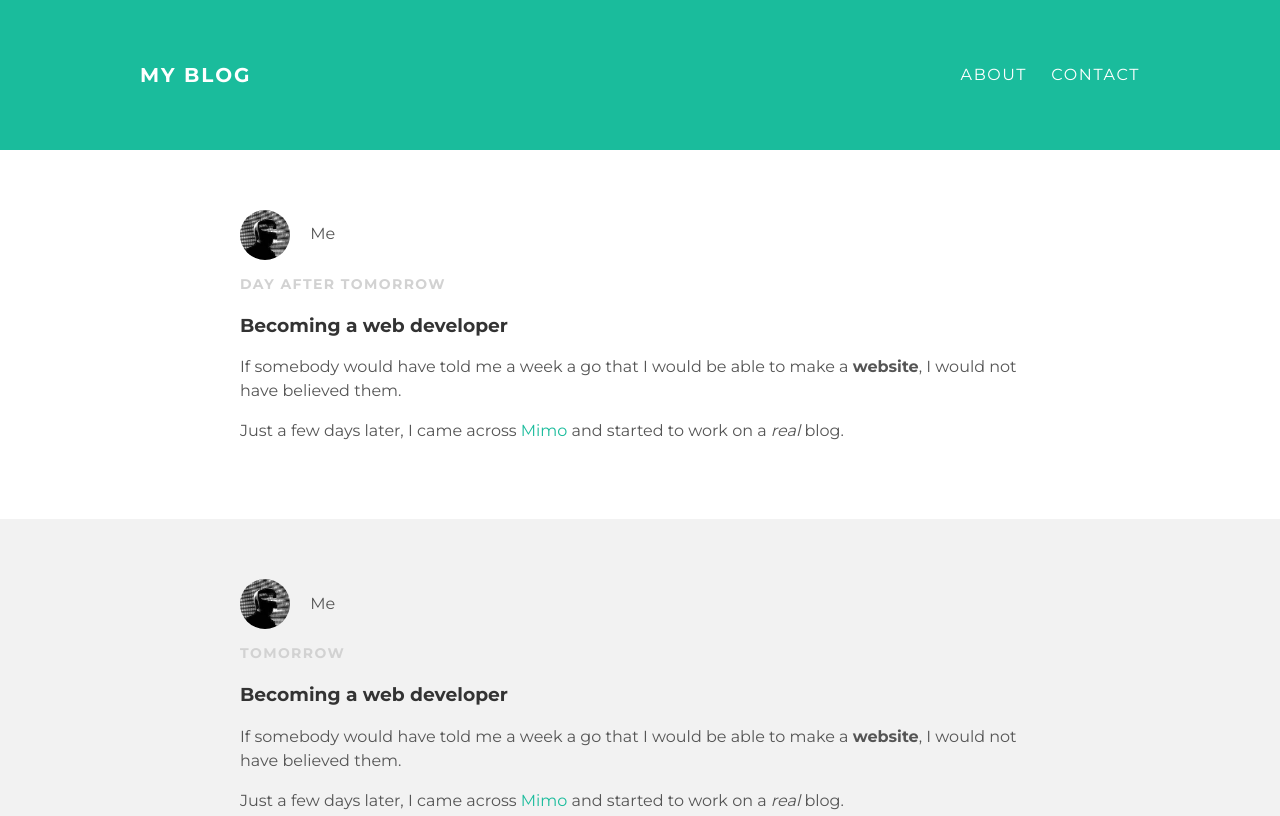
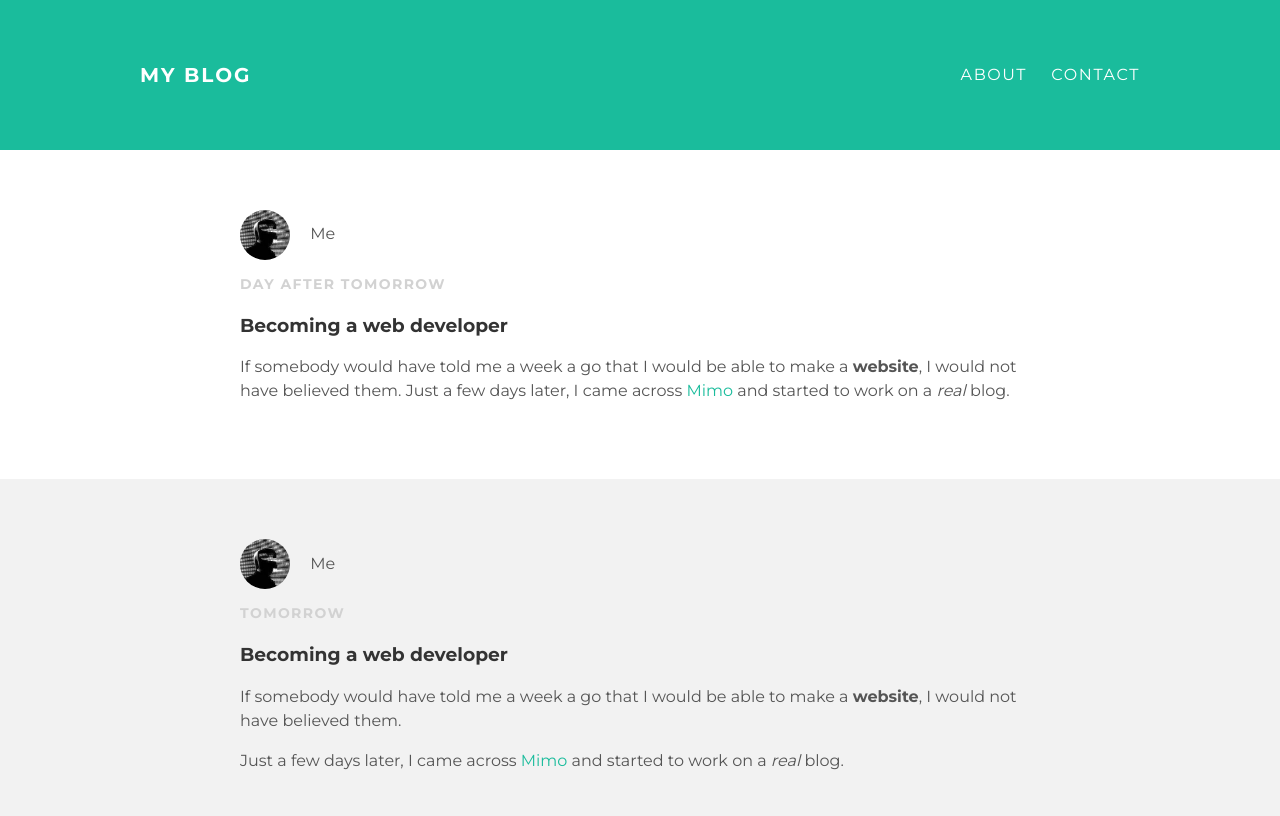
Before and after one commit to monacos/monacos.github.io, a plain HTML site: page index.html in a window 1280 px wide. Shown: the top 816 px of the page. Drawn offline with Linux system fonts and the light colour scheme.

Commit message:
Update index.html

```diff
--- a/index.html
+++ b/index.html
@@ -25,8 +25,8 @@
 			<p class="post-date">Day after Tomorrow</p>
 			<h3 class="post-title">Becoming a web developer</h3>
 			<div class="post-content">
- 				<p>If somebody would have told me a week a go that I would be able to make a <strong>website</strong>, I would not have believed them.</p>
-				<p>Just a few days later, I came across <a href="https://getmimo.com">Mimo</a> and started to work on a <em>real</em> blog.</p>
+ 				<p>If somebody would have told me a week a go that I would be able to make a <strong>website</strong>, I would not have believed them.
+				   Just a few days later, I came across <a href="https://getmimo.com">Mimo</a> and started to work on a <em>real</em> blog.</p>
 			</div>
 		</div>
 	</div>
```
